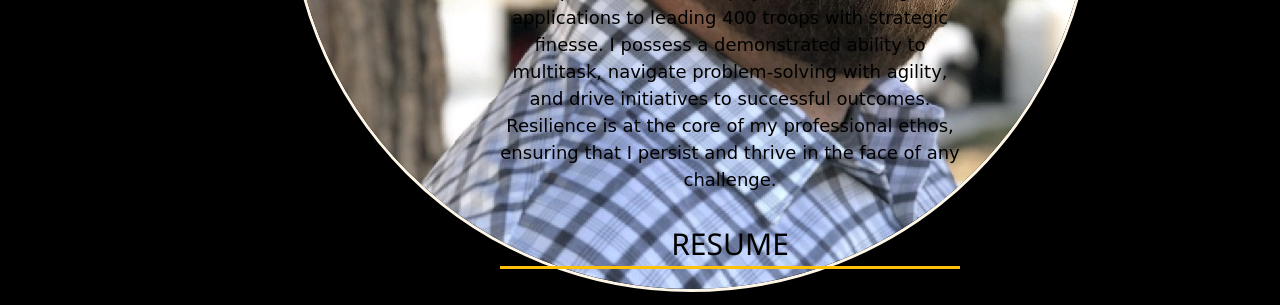
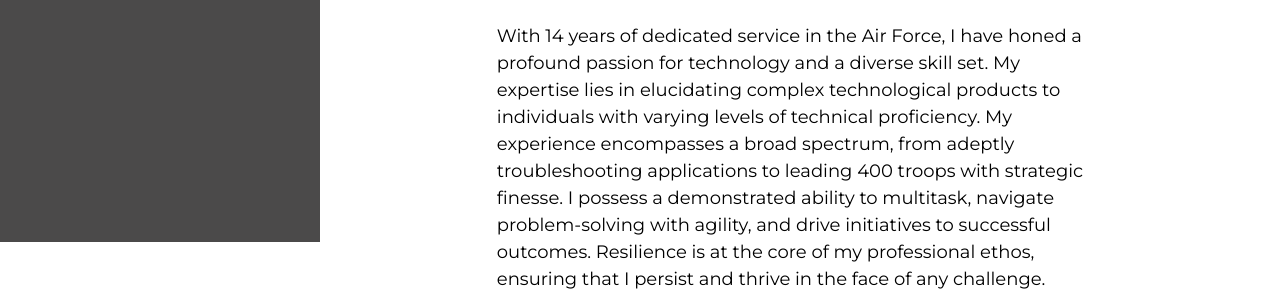
Before and after one commit to sabrtoothbanana/sabrtoothbanana.github.io, a plain HTML site: page resume.html in a window 1280 px wide. Shown: the part 558-863 px from the top of the page. Drawn offline with nearby package versions, Linux system fonts and the light colour scheme.

Commit message:
Update resume.html

```diff
--- a/resume.html
+++ b/resume.html
@@ -10,7 +10,7 @@
     <link rel="preconnect" href="https://fonts.gstatic.com" crossorigin>
     <!--Montserrat font-->
     <link href="https://fonts.googleapis.com/css2?family=Montserrat:ital,wght@0,100;0,200;0,300;0,400;0,500;0,600;0,700;0,800;0,900;1,100;1,200;1,300;1,400;1,500;1,600;1,700;1,800;1,900&display=swap" rel="stylesheet">
-    <link rel="stylesheet" href="styles.css" />
+    <link rel="stylesheet" href="resumestyles.css" />
     <script src="https://unpkg.com/feather-icons@4.28.0/dist/feather.min.js"></script>
   </head>
   <body>
```
